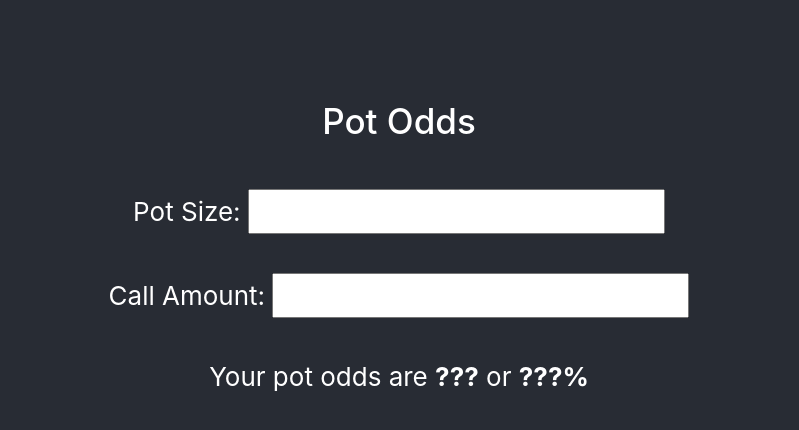
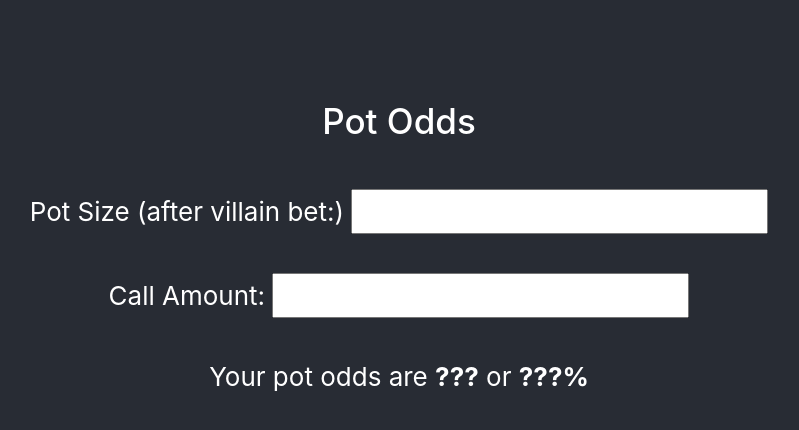
Before and after one commit to treestompz/507poker-client, a React (Create React App) app: page /tools/pot-odds in a window 1280 px wide. Shown: the top 430 px of the page, without its empty margins (241-1040 px from the left). Built offline with nearby package versions, Linux system fonts and the light colour scheme.

Commit message:
clarify pot size

```diff
--- a/src/pages/tools/PotOddsPage.js
+++ b/src/pages/tools/PotOddsPage.js
@@ -47,7 +47,7 @@ class PotOddsPage extends Component {
           <h1>Pot Odds</h1>
           <br />
 
-          Pot Size:{' '}
+          Pot Size (after villain bet:){' '}
           <input type="text" name="potSize" value={this.state.potSize} onChange={this.handleChange.bind(this)}/>
           <br /><br />
           Call Amount:{' '}
```
